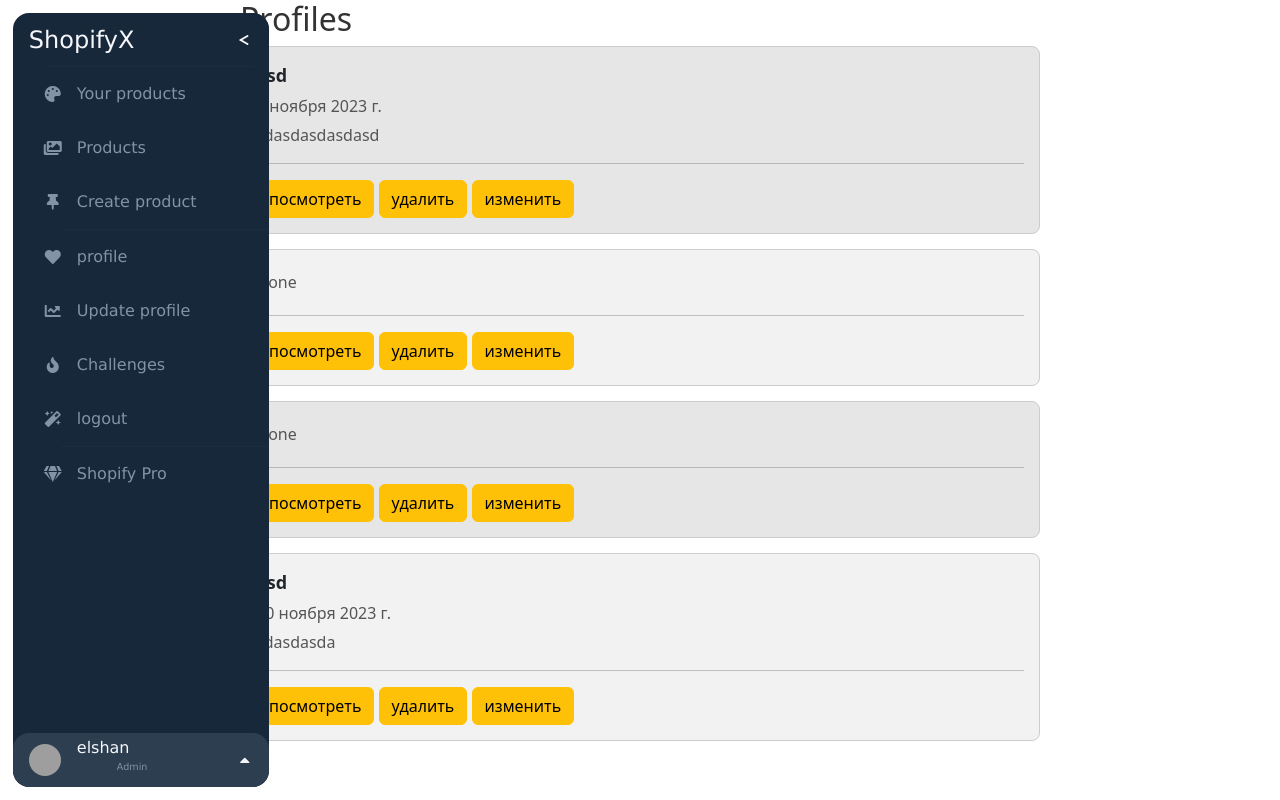
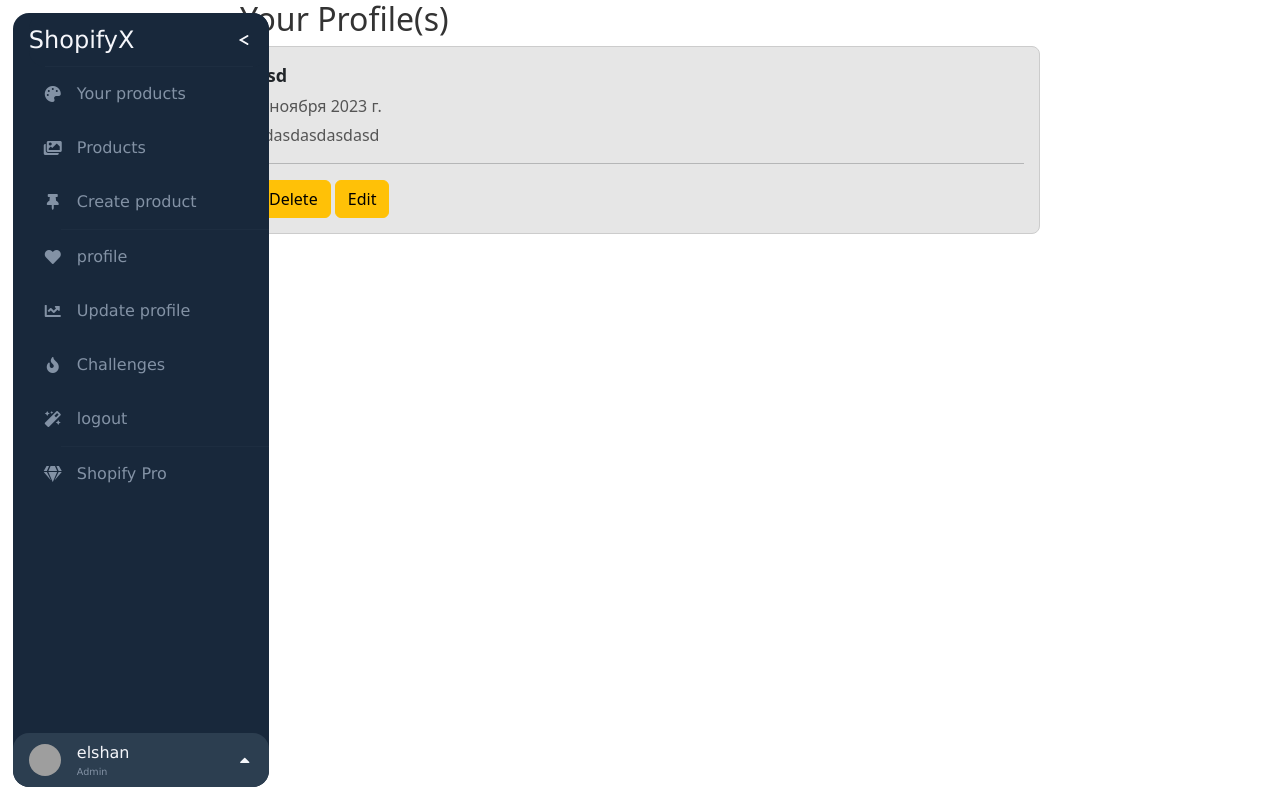
Before and after one commit to Elhsan/Exam, a Django app: page /profile/news/ in a window 1280 px wide. Run offline with Django 4.2, Linux system fonts and the light colour scheme; a user stored in the database is signed in; data comes from the database, SQL or seed files in the repository; both versions use the stored data as it was after the commit; some libraries are stand-ins or nearby versions; grey boxes are pictures that could not be loaded.

Commit message:
fixing bugs in Profile & product

```diff
--- a/ShopifyX/Main/templates/main/navbar.html
+++ b/ShopifyX/Main/templates/main/navbar.html
@@ -372,8 +372,7 @@
   #nav-footer-subtitle {
     color: var(--navbar-light-secondary);
     font-size: 0.6rem;
-    padding-left: 40px;
-    padding-bottom: 10px;
+
 
   }
   p{
--- a/ShopifyX/Main/urls.py
+++ b/ShopifyX/Main/urls.py
@@ -6,6 +6,7 @@ from django.conf.urls.static import static
 urlpatterns = [
 
     path('', home_page, name='home_page'),
+    path('about/', about, name='about'),
     path('donate/', donate, name='donate'),
     path('donate/donate_overlord/', donate_overlord, name='donate_overlord'),
     path('donate/donate_King/', donate_King, name='donate_King'),
--- a/ShopifyX/Profile/templates/profile/news_profiles.html
+++ b/ShopifyX/Profile/templates/profile/news_profiles.html
@@ -1,22 +1,27 @@
 {% extends 'main/base.html' %}
 
 {% block content %}
+
 <div class="profiles-container">
-    <h2>Profiles</h2>
-    {% for el in profiles %}
-      <div class="profile" style="background-color: {{ el.color }}">
-        <div class="name">{{ el.first_name }}</div>
-        <div class="birth-date">{{ el.birth_date }}</div>
-        <div class="interests">{{ el.interests }}</div>
-        <hr>
-        <a href="{% url 'profile_detail' el.id  %}" class="btn btn-warning " >посмотреть</a>
-          {% if user.is_authenticated and user == el.user or user_status.is_superuser or user_group == 'Admin' %}
-          <a href="{% url 'delete_detail' el.id  %}" class="btn btn-warning " >удалить</a>
-          <a href="{% url 'profiles' %}" class="btn btn-warning " >изменить</a>
-        {% endif %}
+  <h2>Your Profile(s)</h2>
+
+  {% if user_profile %}
+      <div class="profile" style="background-color: {{ user_profile.color }}">
+          <div class="name">{{ user_profile.first_name }}</div>
+          <div class="birth-date">{{ user_profile.birth_date }}</div>
+          <div class="interests">{{ user_profile.interests }}</div>
+          <hr>
+          {% if user.is_authenticated and user == user_profile.user or user_status.is_superuser or user_group == 'Admin' %}
+              <a href="{% url 'delete_detail' user_profile.id %}" class="btn btn-warning">Delete</a>
+              <a href="{% url 'profiles' %}" class="btn btn-warning">Edit</a>
+          {% endif %}
       </div>
-    {% endfor %}
-  </div>
+  {% else %}
+      <p>No profile found.</p>
+      <a href="{% url 'profiles' %}" class="btn btn-primary">Create Profile</a>
+  {% endif %}
+</div>
+
 
   <style>
     .profiles-container {
@@ -58,7 +63,5 @@
       .profile:nth-child(even) {
         background-color: #e6e6e6; /* Темный цвет для четных карточек */
       }
-
-
   </style>
 {% endblock %}
--- a/ShopifyX/Profile/views.py
+++ b/ShopifyX/Profile/views.py
@@ -9,8 +9,6 @@ from django.contrib.auth.decorators import login_required
 
 @login_required
 def profile(request):
-
-
     user_profile, created = UserProfile.objects.get_or_create(user=request.user)
 
     if request.method == 'POST':
@@ -18,7 +16,7 @@ def profile(request):
         if form.is_valid():
             form.save()
             messages.success(request, 'Your profile has been updated!')
-            return redirect('profiles')
+            return redirect('profile')
     else:
         form = UserProfileForm(instance=user_profile)
         user_status = {
@@ -34,22 +32,26 @@ def profile(request):
 
     return render(request, 'profile/profile.html', context)
 
+@login_required
 def news_profile(request):
-    profiles = UserProfile.objects.all()
-    user_status = {
-        'is_superuser': request.user.is_superuser,
-        'username': request.user.username,
-    }
+    try:
+        user_profile = UserProfile.objects.get(user=request.user)
+    except UserProfile.DoesNotExist:
+        user_profile = None
+
     user_group = None
     if request.user.groups.exists():
         user_group = request.user.groups.first().name
+
+    user_status = {
+        'username': request.user.username,
+    }
     context = {
-        'profiles': profiles,
+        'user_profile': user_profile,
         'user_status': user_status,
         'user_group': user_group
     }
-    return render (request, 'profile/news_profiles.html', context)
-
+    return render(request, 'profile/news_profiles.html', context)
 
 class ProfileDetailViews(DetailView):
     model = UserProfile
```
Also changed, not shown: ShopifyX/Main/templates/main/about.html (added, +129 -0 lines), ShopifyX/Main/templates/main/home.html (+3 -9 lines), ShopifyX/Main/views.py (+11 -0 lines), ShopifyX/Product/templates/product/view_product.html (+10 -10 lines), ShopifyX/Product/views.py (+3 -4 lines), ShopifyX/Profile/templates/profile/delete.html (+7 -5 lines), ShopifyX/db.sqlite3.
